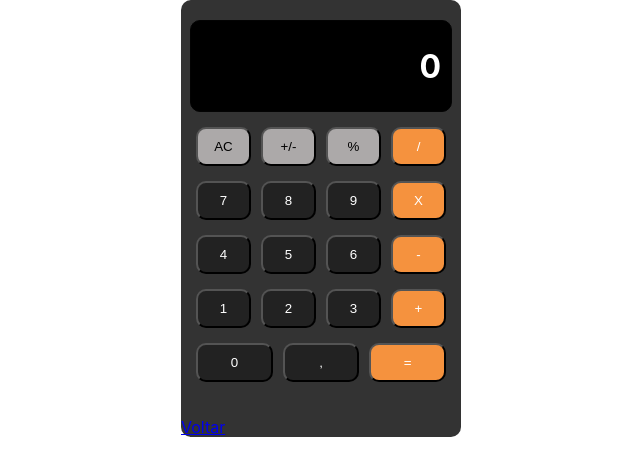
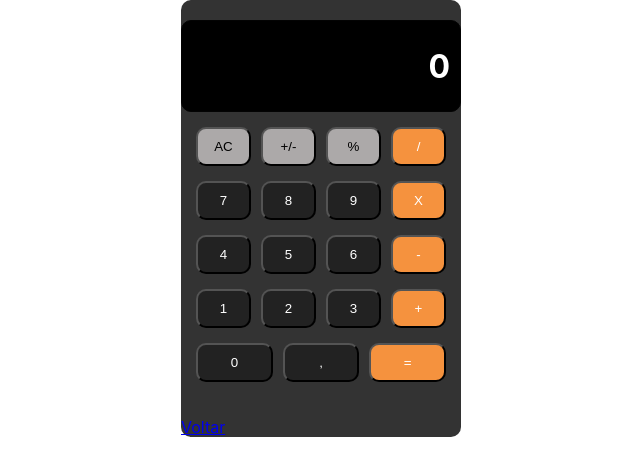
Before and after one commit to ftofano/lab_react, a React (Create React App) app: page /Calculadora in a window 1280 px wide. Shown: the top 476 px of the page, without its empty margins (319-959 px from the left). Built offline with nearby package versions, Linux system fonts and the light colour scheme.

Commit message:
Update Calculadora.css

```diff
--- a/src/Calculadora.css
+++ b/src/Calculadora.css
@@ -12,7 +12,7 @@
 
 .monitor {
     display: flex;
-    width: 240px;
+    width: 280px;
     height: 70px;
     border: solid 1px #030303;
     background-color: black ;
```
